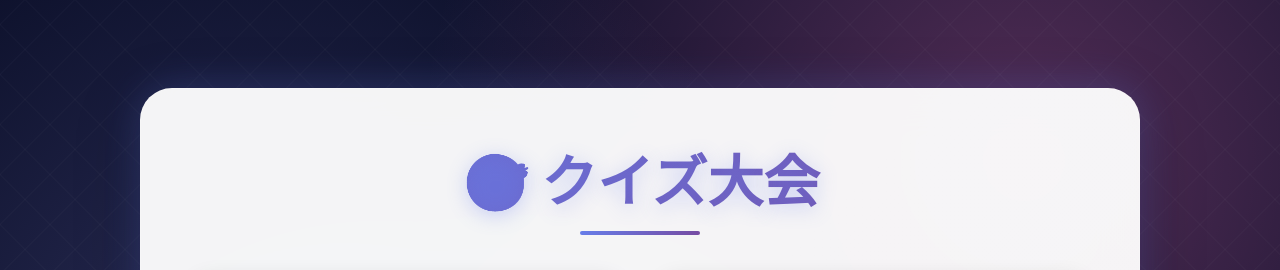
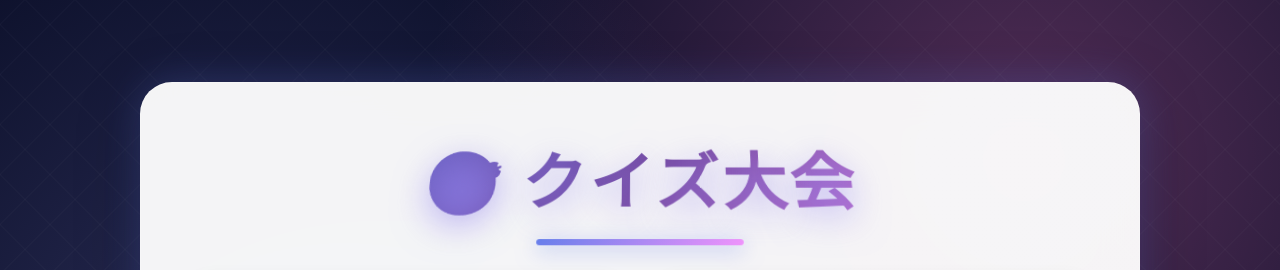
Before and after one commit to CrypticAlpha-sketch/quiz.github.io, a website: page index.html in a window 1280 px wide. Shown: the top 270 px of the page. Drawn offline with Linux system fonts and the light colour scheme.

Commit message:
Update index.html

```diff
--- a/index.html
+++ b/index.html
@@ -113,28 +113,43 @@
 
         h1 {
             font-family: 'Poppins', sans-serif;
-            font-size: 3.5rem;
-            font-weight: 800;
+            font-size: 4rem; /* 3.5remから大きく */
+            font-weight: 900; /* 800からさらに太く */
             text-align: center;
-            background: var(--primary-gradient);
+            background: linear-gradient(135deg, #667eea 0%, #764ba2 50%, #f093fb 100%); /* グラデーションを豪華に */
             -webkit-background-clip: text;
             -webkit-text-fill-color: transparent;
             background-clip: text;
             margin-bottom: 3rem;
-            text-shadow: 0 4px 20px rgba(102, 126, 234, 0.3);
+            text-shadow: 0 8px 32px rgba(102, 126, 234, 0.5); /* 影を強く */
             position: relative;
+            letter-spacing: 0.05em; /* 文字間隔を追加 */
+            transform: perspective(500px) rotateX(15deg); /* 3D効果を追加 */
+            animation: titleGlow 3s ease-in-out infinite alternate; /* アニメーション追加 */
         }
 
         h1::after {
             content: '';
             position: absolute;
-            bottom: -10px;
+            bottom: -15px; /* -10pxから下に */
             left: 50%;
             transform: translateX(-50%);
-            width: 120px;
-            height: 4px;
-            background: var(--primary-gradient);
-            border-radius: 2px;
+            width: 200px; /* 120pxから拡大 */
+            height: 6px; /* 4pxから太く */
+            background: linear-gradient(135deg, #667eea 0%, #f093fb 100%);
+            border-radius: 3px;
+            box-shadow: 0 4px 20px rgba(102, 126, 234, 0.6); /* 光る効果 */
+        }
+
+        @keyframes titleGlow {
+            0% {
+                text-shadow: 0 8px 32px rgba(102, 126, 234, 0.5);
+                transform: perspective(500px) rotateX(15deg) scale(1);
+            }
+            100% {
+                text-shadow: 0 12px 40px rgba(240, 147, 251, 0.8);
+                transform: perspective(500px) rotateX(15deg) scale(1.02);
+            }
         }
 
         h2 {
```
